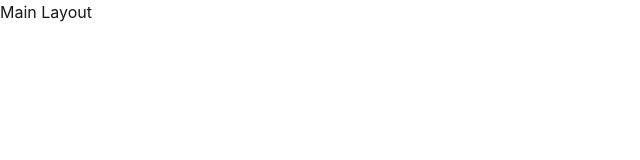
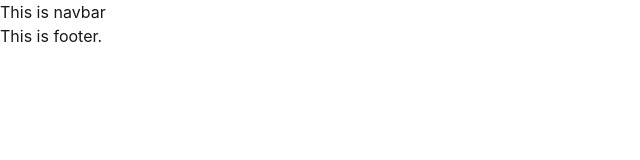
Before and after one commit to Suprio-Das/TradeLab, a React (Vite) app in the folder frontend/: page / in a window 1280 px wide. Shown: the top 160 px of the page, without its empty margins (0-640 px from the left). Built offline with nearby package versions, Linux system fonts and the light colour scheme.

Commit message:
Navbar and Footer created and added to the MainLayout

```diff
--- /dev/null
+++ b/frontend/src/Components/Footer.jsx
@@ -0,0 +1,11 @@
+import React from 'react';
+
+const Footer = () => {
+    return (
+        <div>
+            <h1>This is footer.</h1>
+        </div>
+    );
+};
+
+export default Footer;
--- /dev/null
+++ b/frontend/src/Components/Navbar.jsx
@@ -0,0 +1,11 @@
+import React from 'react';
+
+const Navbar = () => {
+    return (
+        <div>
+            <h1>This is navbar</h1>
+        </div>
+    );
+};
+
+export default Navbar;
--- a/frontend/src/Layout/MainLayout.jsx
+++ b/frontend/src/Layout/MainLayout.jsx
@@ -1,9 +1,12 @@
 import React from 'react';
+import Navbar from '../Components/Navbar';
+import Footer from '../Components/Footer';
 
 const MainLayout = () => {
     return (
         <div>
-            <h1>Main Layout</h1>
+            <Navbar></Navbar>
+            <Footer></Footer>
         </div>
     );
 };
```
